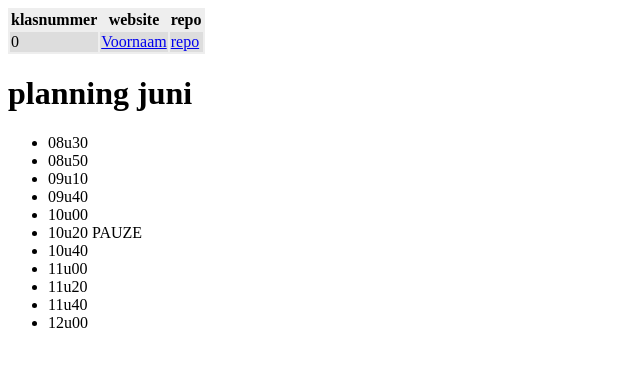
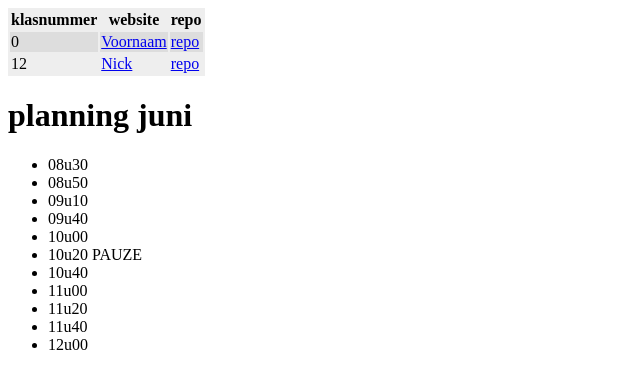
Before and after one commit to vbrh-immalle/vbrh-immalle.github.io, a Jekyll site: the page built from GIPWebsites2018-2019/index.md, in a window 1280 px wide. Shown: the top 389 px of the page, without its empty margins (0-640 px from the left). Built offline with Jekyll 4.4.1, drawn with Linux system fonts in a browser that asks for light colours; some web fonts are replaced.

Commit message:
Update index.md

```diff
--- a/GIPWebsites2018-2019/index.md
+++ b/GIPWebsites2018-2019/index.md
@@ -6,6 +6,7 @@ title: GIP Websites 2016-2017
 | klasnummer | website | repo |
 |---|---|---|
 | 0 | [Voornaam](http://vbrh-immalle.github.io/) | [repo](https://github.com/vbrh-immalle/vbrh-immalle.github.io) |
+| 12 | [Nick](http://NickZ-immalle.github.io/) | [repo](https://github.com/vbrh-immalle/vbrh-immalle.github.io) |
 
 
 # planning juni
```
